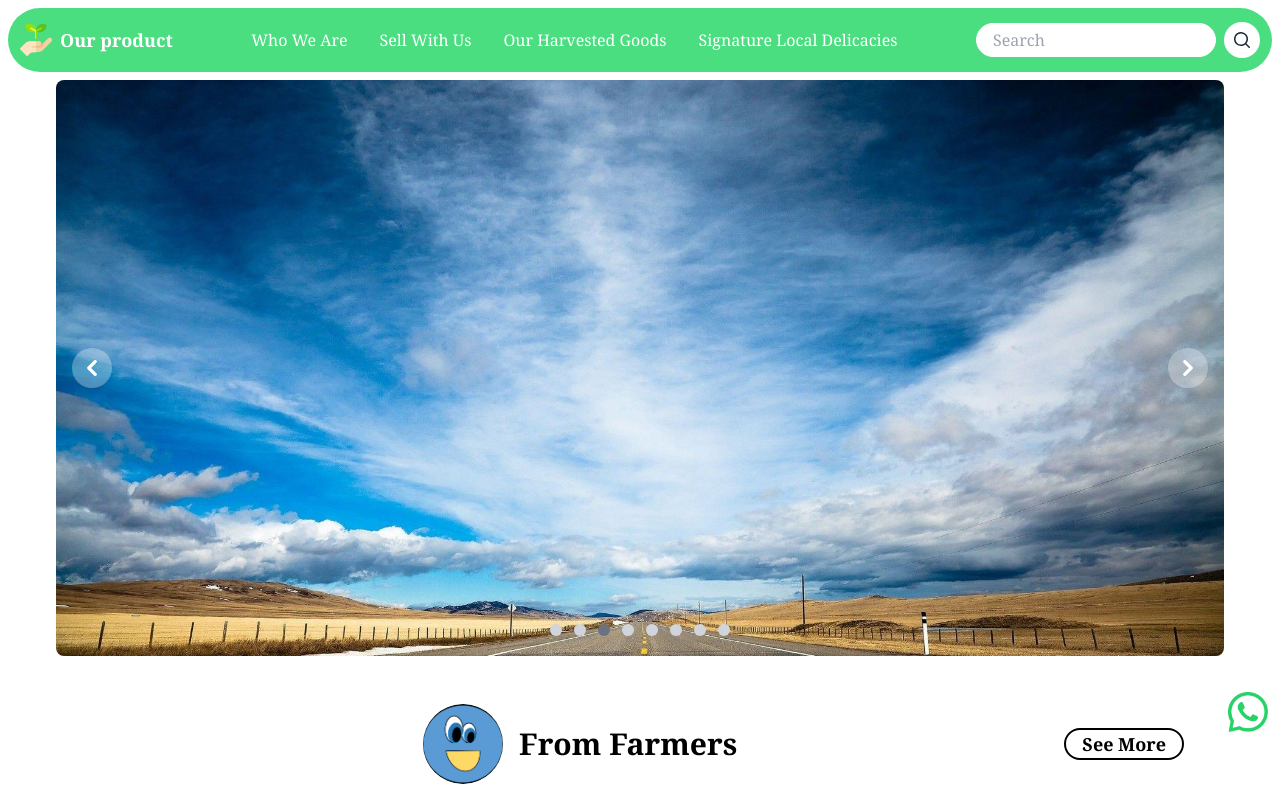
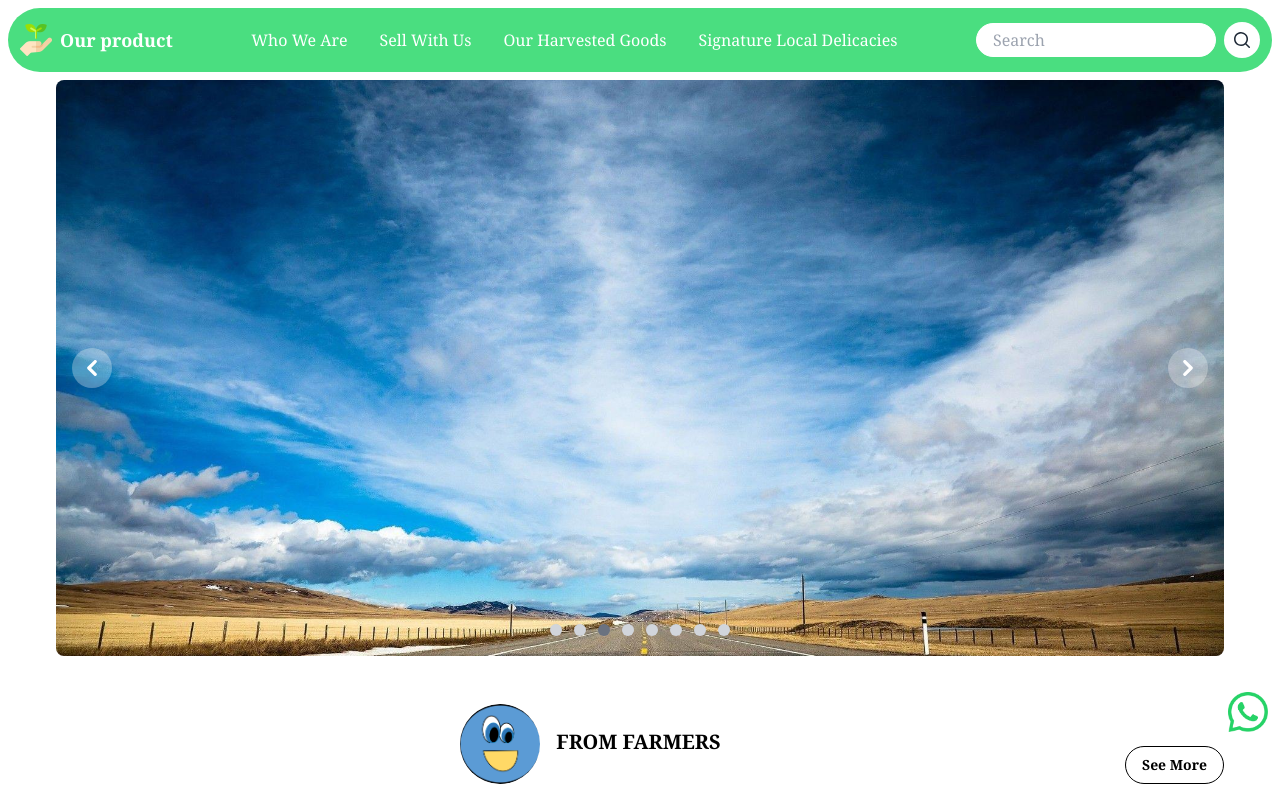
Before and after one commit to GayathriCodes2/THENNAVAN-UI, a Next.js app: page / in a window 1280 px wide. Shown: the top 800 px of the page. Built offline with nearby package versions, Linux system fonts and the light colour scheme.

Commit message:
updated homepage titleCard Button

```diff
--- a/components/homePageListCard.jsx
+++ b/components/homePageListCard.jsx
@@ -17,7 +17,7 @@ const HomepageCard = ({ data }) => {
       <div className="lg:p-2 lg:flex-grow">
 
         <div className="flex items-center justify-between my-auto">
-          <h3 className="lg:text-xl text-sm font-semibold mb-2 mt-2">{data.heading}</h3>
+          <h4 className="lg:text-xl text-sm font-semibold mb-2 mt-2">{data.heading}</h4>
           <p className="lg:text-lg font-bold text-xs text-green-500">${data.price}</p>
         </div>
       </div>
--- a/components/homeProfileImage.jsx
+++ b/components/homeProfileImage.jsx
@@ -3,7 +3,7 @@ import Link from 'next/link';
 
 const HomeProfileImage = ({ text, path, ButtonContent, imageUrl, altText }) => {
   return (
-    <div className="flex items-center justify-center p-10 text-black font-bold text-lg rounded-md">
+    <div className="flex items-center justify-around py-10 text-black font-bold text-lg rounded-md">
       {/* Add Image Tag */}
       <div className="lg:text-2xl flex mx-auto lg:text-center">
       {imageUrl && (
@@ -14,15 +14,15 @@ const HomeProfileImage = ({ text, path, ButtonContent, imageUrl, altText }) => {
         />
       )}
 
-<span className="lg:items-center my-auto text-xs sm:text-3xl font-bold">
-  {text}
-</span>
+
+<h3 className="lg:text-xl text-sm font-semibold mb-2 lg:mt-6 mt-2 uppercase">{text}</h3>
+
 
 </div>
       {/* Button and Link */}
-      <Link href={path}>
-        <button className="bg-transparent text-black border-2 border-black rounded-full px-4 hover:bg-black hover:text-white transition-all duration-700">
-          {ButtonContent}
+      <Link href={path} className='self-end'>
+      <button class="w-full md:w-auto px-4 py-2 bg-white text-Black border-black rounded-full focus:outline-none border hover:bg-black hover:text-white text-sm">
+            {ButtonContent}
         </button>
       </Link>
     </div>
```
